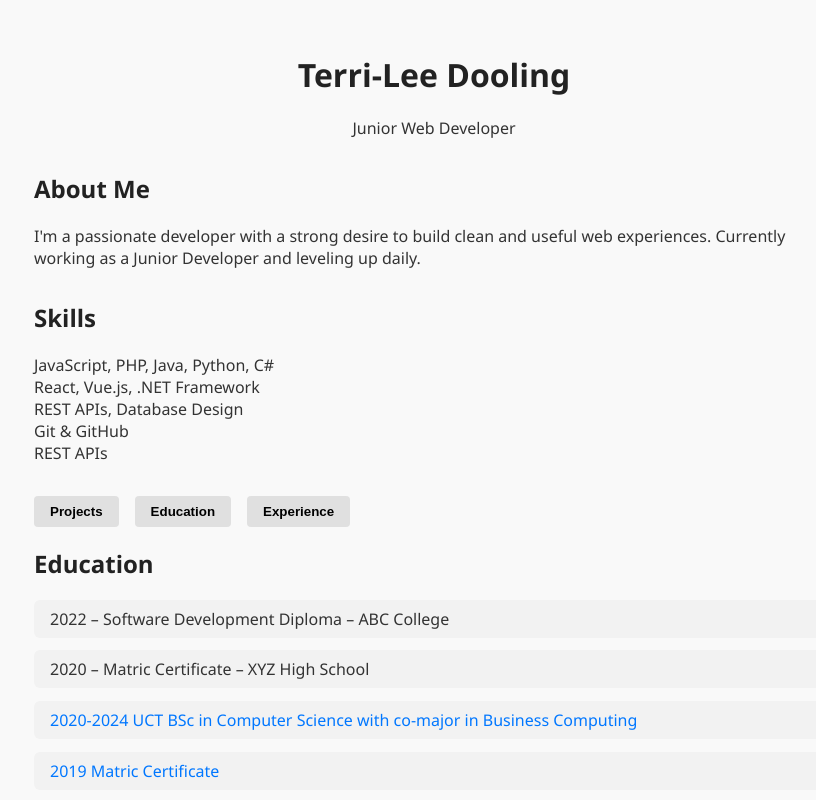
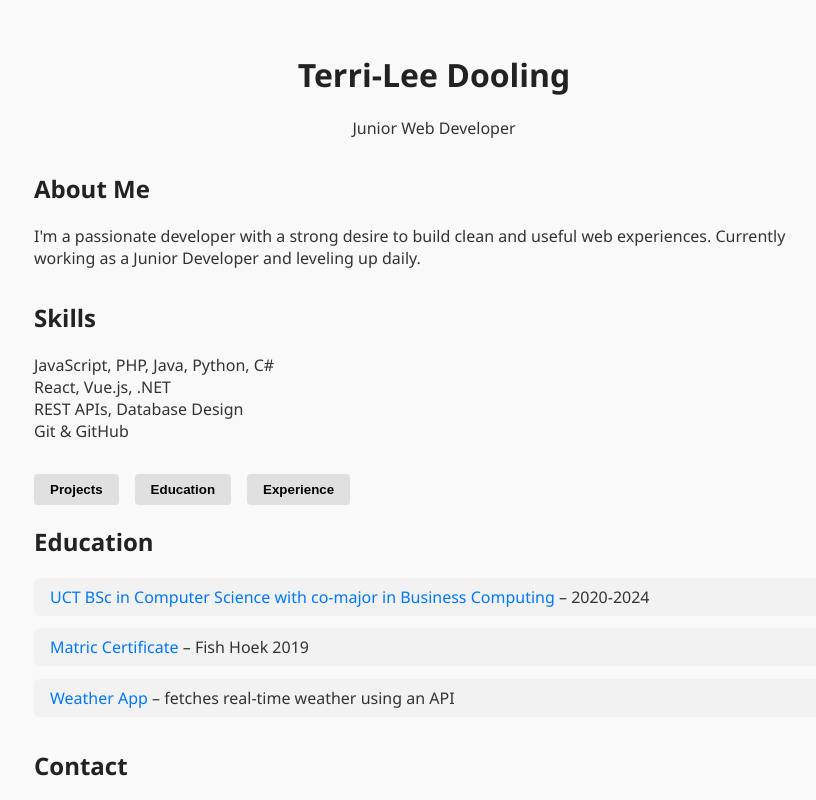
Before and after one commit to terrileedooling/my-cv-website, a React (Create React App) app: page / in a window 1280 px wide. Both pictures are taken after a click on the button "Education". Shown: the top 800 px of the page, without its empty margins (206-1022 px from the left). Built offline with nearby package versions, Linux system fonts and the light colour scheme.

Commit message:
made content fade in

```diff
--- a/src/App.css
+++ b/src/App.css
@@ -79,6 +79,18 @@ a {
 .tab-content li:hover {
   background-color: #e0e0e0;
 }
+.tab-item {
+  opacity: 0;
+  transform: translateY(10px);
+  animation: fadeInTab 0.4s ease-out forwards;
+}
+
+@keyframes fadeInTab {
+  to {
+    opacity: 1;
+    transform: translateY(0);
+  }
+}
 /* Custom fade effect */
 @keyframes fade-in {
   from {
--- a/src/components/header.js
+++ b/src/components/header.js
@@ -2,7 +2,7 @@ import React from 'react';
 
 function Header() {
     return (
-        <header class="hero animate-bounce-scale">
+        <header class="hero animate-bounce-scale ">
             <h1>Terri-Lee Dooling</h1>
             <p>Junior Web Developer</p>
         </header>
--- a/src/components/skills.js
+++ b/src/components/skills.js
@@ -5,11 +5,16 @@ function Skills() {
         <section class="skills animate-bounce-scale">
         <h2>Skills</h2>
         <ul>
-          <li>JavaScript, PHP, Java, Python, C#</li>
-          <li>React, Vue.js, .NET Framework</li>
-          <li>REST APIs, Database Design</li>
-          <li>Git & GitHub</li>
-          <li>REST APIs</li>
+        {["JavaScript, PHP, Java, Python, C#", "React, Vue.js, .NET", "REST APIs, Database Design", "Git & GitHub"].map(
+            (skill, idx) => (
+                <li
+                    key={idx}
+                    className="bg-gray-100 p-2 rounded-md mb-2 transition-transform duration-200 hover:scale-105 hover:bg-blue-50"
+                >
+                    {skill}
+                </li>
+            )
+        )}
         </ul>
       </section>
     );
--- a/src/components/tabs.js
+++ b/src/components/tabs.js
@@ -10,26 +10,65 @@ function Tabs() {
             >
                 {activeTab === 'projects' && (
                     <ul>
-                    <li><a href="#">To-Do App</a> – a basic task manager with React hooks</li>
-                    <li><a href="#">Portfolio Website</a> – this CV site, built from scratch</li>
-                    <li><a href="#">Weather App</a> – fetches real-time weather using an API</li>
+                        {[
+                          { name: "To-Do App", desc: "a basic task manager with React hooks" },
+                          { name: "Portfolio Website", desc: "this CV site, built from scratch" },
+                          { name: "Weather App", desc: "fetches real-time weather using an API" }
+                        ].map((proj, index) => (
+                          <li
+                            key={proj.name}
+                            className="tab-item"
+                            style={{ animationDelay: `${index * 0.5}s` }}
+                          >
+                            <a href="#" className="text-blue-600 font-medium hover:underline">
+                              {proj.name}
+                            </a>{" "}
+                            – {proj.desc}
+                          </li>
+                        ))}
                     </ul>
                 )}
 
                 {activeTab === 'education' && (
+
                     <ul>
-                    <li>2022 – Software Development Diploma – ABC College</li>
-                    <li>2020 – Matric Certificate – XYZ High School</li>
-                    <li><a href="#">2020-2024 UCT BSc in Computer Science with co-major in Business Computing</a></li>
-                    <li><a href="#">2019 Matric Certificate</a></li>
+                    {[
+                      { name: "UCT BSc in Computer Science with co-major in Business Computing", desc: "2020-2024" },
+                      { name: "Matric Certificate", desc: "Fish Hoek 2019" },
+                      { name: "Weather App", desc: "fetches real-time weather using an API" }
+                    ].map((edu, index) => (
+                      <li
+                        key={edu.name}
+                        className="tab-item"
+                        style={{ animationDelay: `${index * 0.5}s` }}
+                      >
+                        <a href="#" className="text-blue-600 font-medium hover:underline">
+                          {edu.name}
+                        </a>{" "}
+                        – {edu.desc}
+                      </li>
+                    ))}
                     </ul>
                 )}
 
                 {activeTab === 'experience' && (
                     <ul>
-                    <li><a href="#">2024 - Present Junior Web Developer</a></li>
-                    <li>2025 – Present: Junior Developer at Great Company</li>
-                    <li>2024 – Internship at Coding Bootcamp</li>
+                    {[
+                      { name: "Present Junior Web Developer", desc: "2024 - Present" },
+                      { name: "Matric Certificate", desc: "Fish Hoek 2019" },
+                      { name: "Weather App", desc: "fetches real-time weather using an API" }
+                    ].map((exp, index) => (
+                      <li
+                        key={exp.name}
+                        className="tab-item"
+                        style={{ animationDelay: `${index * 0.5}s` }}
+                      >
+                        <a href="#" className="text-blue-600 font-medium hover:underline">
+                          {exp.name}
+                        </a>{" "}
+                        – {exp.desc}
+                      </li>
+                    ))}
                     </ul>
                 )}
             </div>
@@ -61,11 +100,11 @@ function Tabs() {
             </button>
             <button
                 className={`px-4 py-2 rounded-md font-semibold transition-all duration-300 ${
-                activeTab === "Experience"
+                activeTab === "experience"
                 ? "bg-blue-600 text-white shadow-md"
                 : "bg-gray-100 text-gray-700 hover:bg-blue-100 hover:scale-105"
                 }`}
-                onClick={() => setActiveTab("Experience")}
+                onClick={() => setActiveTab("experience")}
             >
                 Experience
             </button>
```
Lines whose indentation alone changed are shown as unchanged.
